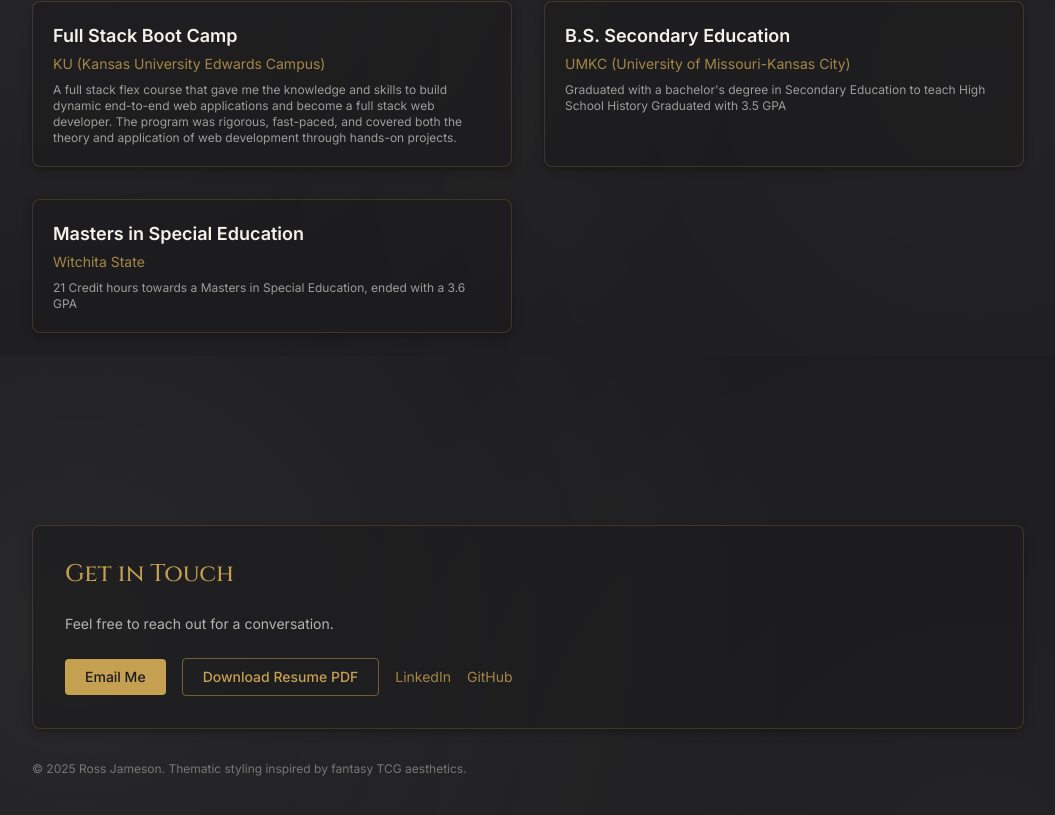
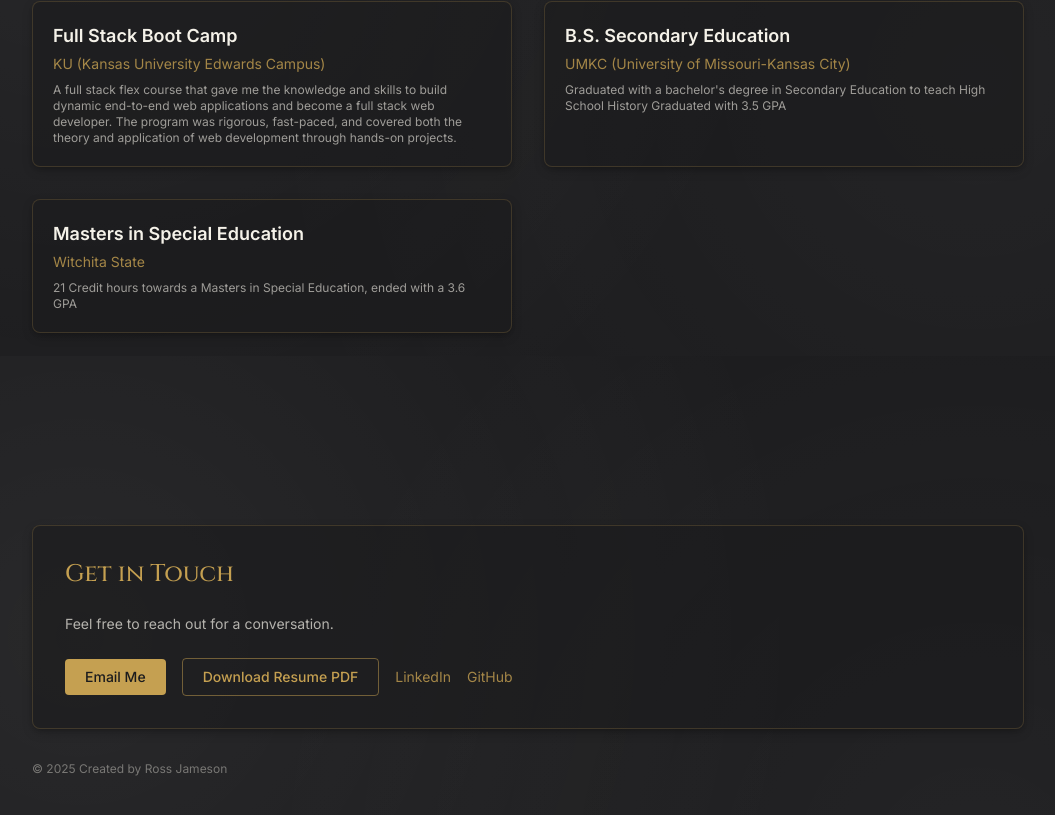
Before and after one commit to Rosco1813/portfolio, a React (Vite) app: page / in a window 1280 px wide. Shown: the part 3644-4459 px from the top of the page, without its empty margins (112-1167 px from the left). Built offline with nearby package versions, Linux system fonts and the light colour scheme.

Commit message:
changed footer wording

```diff
--- a/src/components/sections/Footer.tsx
+++ b/src/components/sections/Footer.tsx
@@ -20,7 +20,7 @@ export const Footer: React.FC = () => {
             <a href="https://github.com/RossJameson?tab=overview&from=2025-08-01&to=2025-08-17" target="_blank" rel="noopener" className="text-mana-gold/80 hover:text-mana-gold transition-colors">GitHub</a>
           </div>
         </div>
-        <p className="text-xs text-mana-white/40 mt-8">&copy; {new Date().getFullYear()} Ross Jameson. Thematic styling inspired by fantasy TCG aesthetics.</p>
+        <p className="text-xs text-mana-white/40 mt-8">&copy; {new Date().getFullYear()} Created by Ross Jameson</p>
       </div>
     </footer>
   );
```
